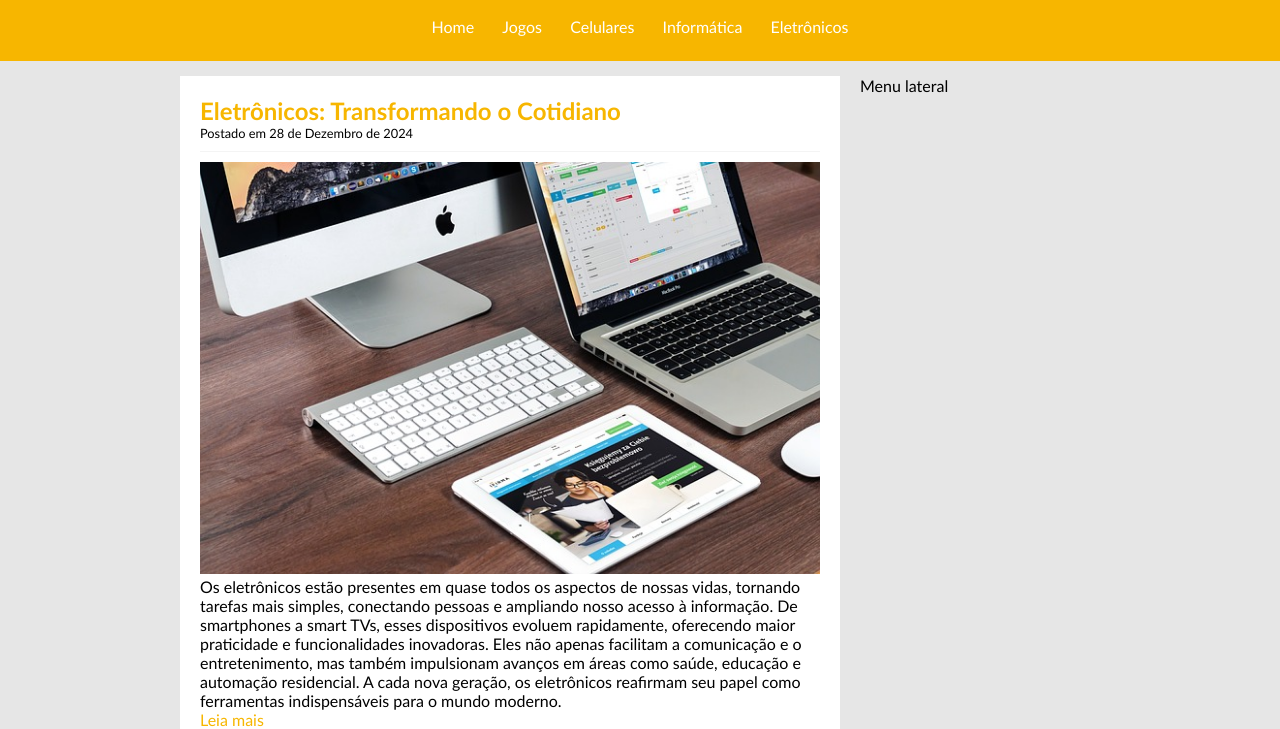
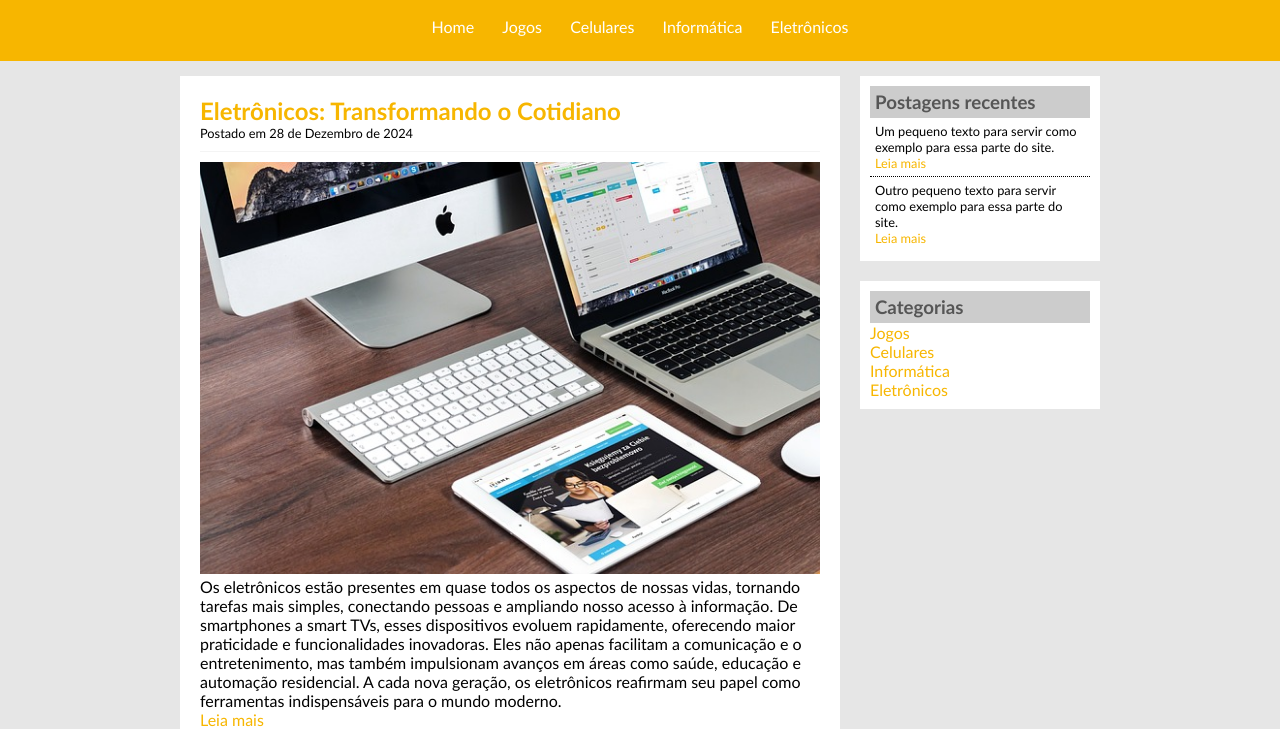
Before and after one commit to V-Charles/Udemy-DW-SC6-Project-TecBlog, a plain HTML site: page index.html in a window 1280 px wide. Shown: the part 76-805 px from the top of the page. Drawn offline with Linux system fonts and the light colour scheme.

Commit message:
Adicionado seções de postagens recentes e categorias na barra lateral; criado estilos para conteúdo e links

```diff
--- a/css/style.css
+++ b/css/style.css
@@ -45,6 +45,18 @@ body{
     background: white;
 }
 
+.conteudo-lateral{
+    background: white;
+    padding: 10px;
+    margin-bottom: 20px;
+}
+
+.postagem-lateral{
+    font-size: 0.8em;
+    padding: 5px;
+    border-bottom: 1px dotted black;
+}
+
 #area-rodape{
     clear: both;
     text-align: center;
@@ -90,6 +102,12 @@ h2{
     color: #f7b600;
 }
 
+h3{
+    color: #565656;
+    background: #CCC;
+    padding: 5px;
+}
+
 .branco{
     color: white;
 }
--- a/index.html
+++ b/index.html
@@ -55,7 +55,29 @@
             <!-- fechamento postagem -->
         </div>
         <div id="area-lateral">
-            Menu lateral
+            <div class="conteudo-lateral">
+                <h3>Postagens recentes</h3>
+                <div class="postagem-lateral">
+                    <p>
+                        Um pequeno texto para servir como exemplo para essa parte do site.
+                    </p>
+                    <a href="">Leia mais</a>
+                </div>
+                <div class="postagem-lateral" style="border-bottom: none;">
+                    <p>
+                        Outro pequeno texto para servir como exemplo para essa parte do site.
+                    </p>
+                    <a href="">Leia mais</a>
+                </div>
+            </div>
+            <div class="conteudo-lateral">
+                <h3>Categorias</h3>
+
+                <a href="">Jogos</a><br>
+                <a href="">Celulares</a><br>
+                <a href="">Informática</a><br>
+                <a href="">Eletrônicos</a><br>
+            </div>
         </div>
         <div id="area-rodape">
             Todos os direitos reservados
```
